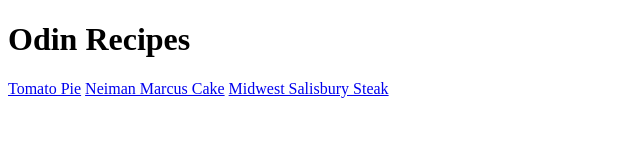
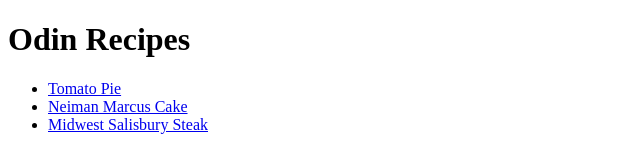
Before and after one commit to finvest2005/odin-recipes, a plain HTML site: page index.html in a window 1280 px wide. Shown: the whole page, without its empty margins (0-640 px from the left). Drawn offline with Linux system fonts and the light colour scheme.

Commit message:
Put all the links to recipes on main page to an unordered list
So they aren’t all on one line

```diff
--- a/index.html
+++ b/index.html
@@ -7,8 +7,18 @@
   </head>
   <body>
     <h1>Odin Recipes</h1>
-    <a href="./recipes/tomato-pie.html">Tomato Pie</a>
-    <a href="./recipes/neiman-marcus-cake.html">Neiman Marcus Cake</a>
-    <a href="./recipes/midwest-salisbury-steak.html">Midwest Salisbury Steak</a>
+    <ul>
+      <li>
+        <a href="./recipes/tomato-pie.html">Tomato Pie</a>
+      </li>
+      <li>
+        <a href="./recipes/neiman-marcus-cake.html">Neiman Marcus Cake</a>
+      </li>
+      <li>
+        <a href="./recipes/midwest-salisbury-steak.html"
+          >Midwest Salisbury Steak</a
+        >
+      </li>
+    </ul>
   </body>
 </html>
```
